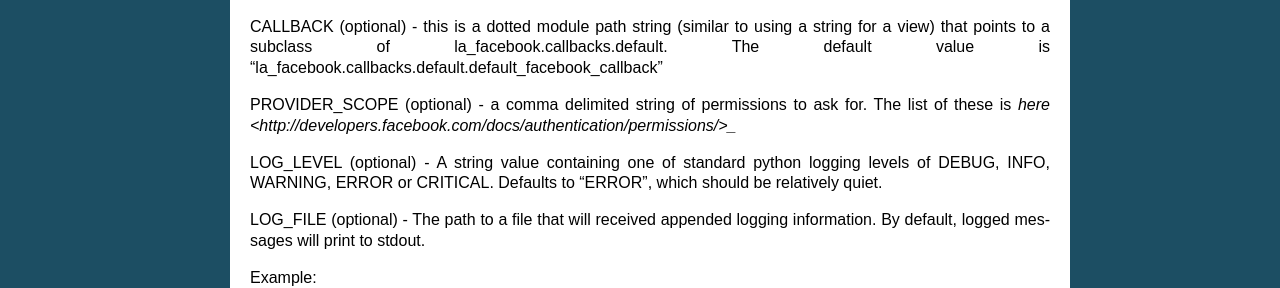
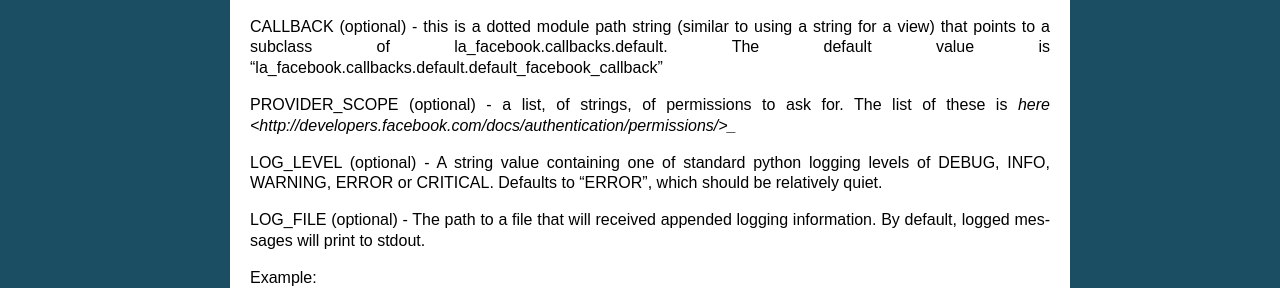
Before and after one commit to pydanny/django-la-facebook, a Sphinx documentation site: the page built from docs/settings.rst, in a window 1280 px wide. Shown: the part 285-573 px from the top of the page. Built offline with Sphinx 7.4.7, drawn with Linux system fonts in a browser that asks for light colours.

Commit message:
Fixed error in settings description for provider scope

```diff
--- a/docs/settings.rst
+++ b/docs/settings.rst
@@ -17,7 +17,7 @@
 a view) that points to a subclass of la_facebook.callbacks.default. The default
 value is "la_facebook.callbacks.default.default_facebook_callback"
 
-PROVIDER_SCOPE (optional) - a comma delimited string of permissions to ask for.
+PROVIDER_SCOPE (optional) - a list, of strings, of permissions to ask for.
 The list of these is `here <http://developers.facebook.com/docs/authentication/permissions/>_`
 
 LOG_LEVEL (optional) - A string value containing one of standard python logging
```
